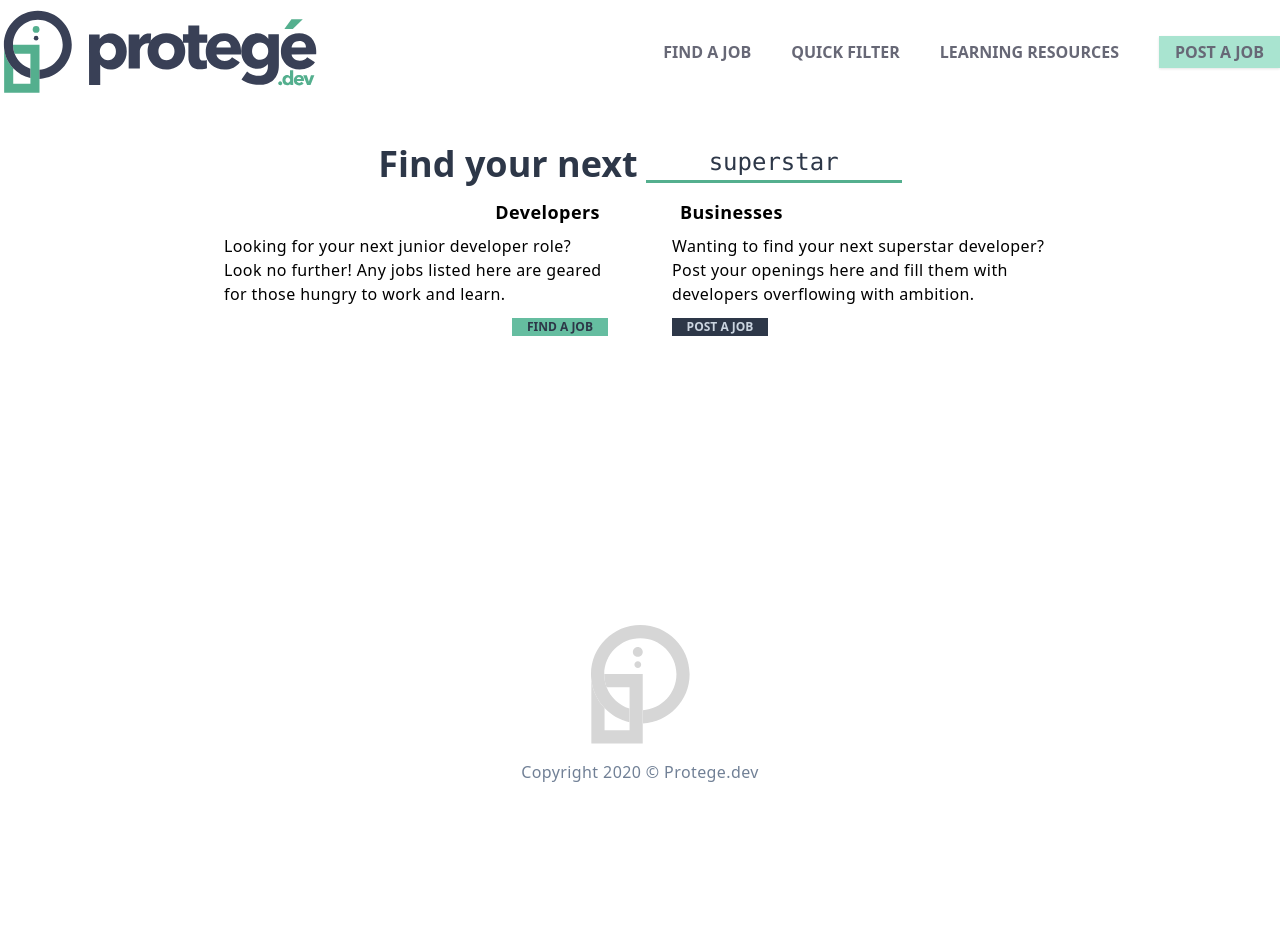
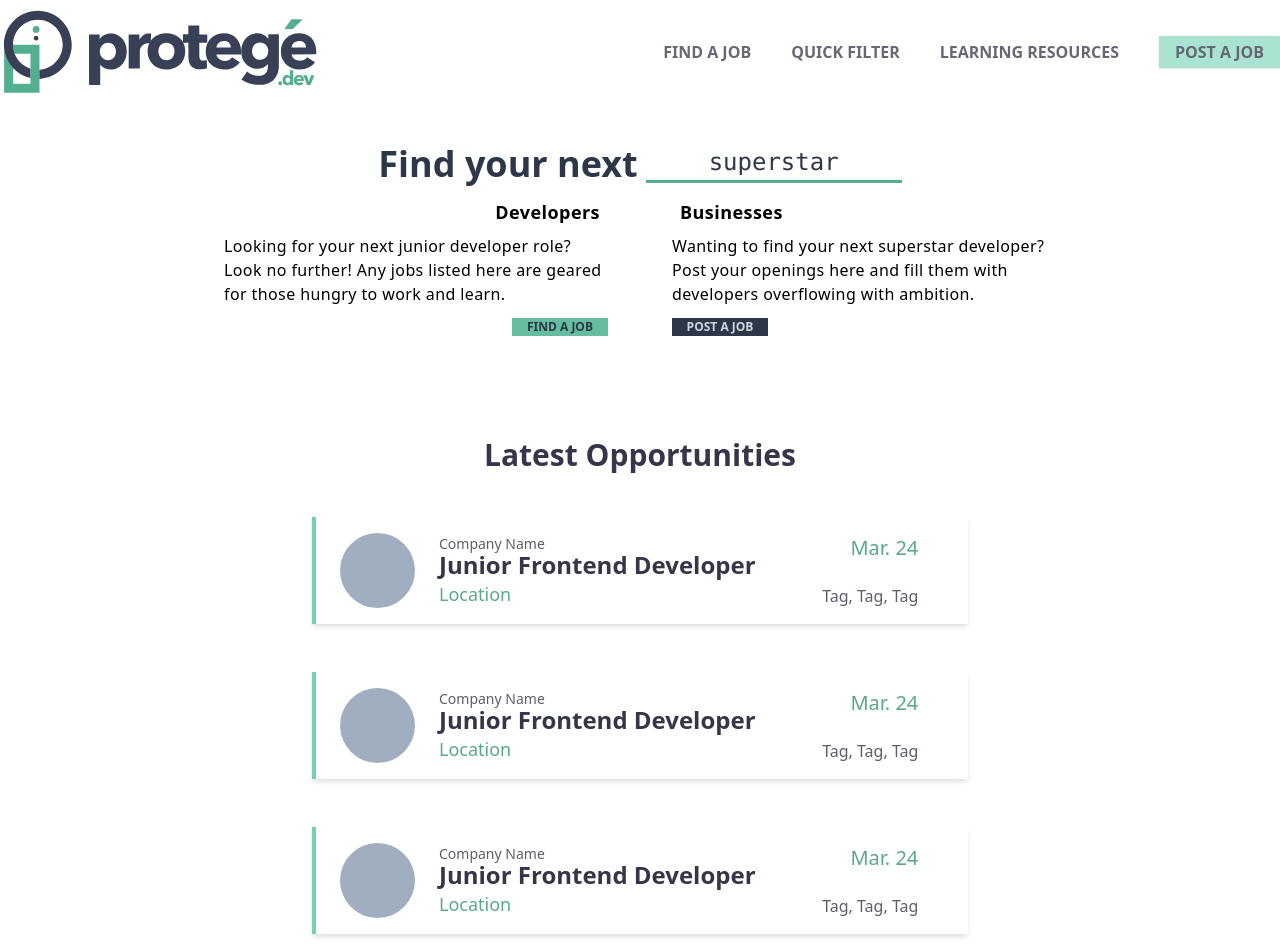
Before and after one commit to ProjectProtege/protege, a React (Create React App) app: page / in a window 1280 px wide. Shown: the top 952 px of the page. Before the commit the page ends 800 px from the top, so only its background shows below. Built offline with nearby package versions, Linux system fonts and the light colour scheme.

Commit message:
Adds job listing cards
- still needs to be wired up to firebase

```diff
--- /dev/null
+++ b/src/components/JobCard.js
@@ -0,0 +1,27 @@
+import React from 'react'
+import { Link } from 'react-router-dom'
+
+import Logo from '../assets/images/protegeFooterLogo.svg'
+
+const JobCard = () => (
+  <Link to="/" className="flex mb-6 md:mb-12 px-6 py-4 bg-white shadow-md border-l-4 border-teal-500">
+    <div className="hidden md:block rounded-full bg-gray-500 md:w-1/6" style={{width: 75, height: 75}}>
+      <img src={Logo} alt="logo" className="opacity-0"/>
+    </div>
+
+    <div className="w-full md:w-5/6 flex justify-between md:pl-6">
+      <div className="flex flex-col justify-between">
+        <p className="text-sm text-blue-300">Company Name</p>
+        <h3 className="md:-mt-1 text-blue-500 leading-tight text-lg md:text-2xl font-bold">Junior Frontend Developer</h3>
+        <p className="text-teal-700 text-lg">Location</p>
+      </div>
+
+      <div className="md:text-right flex flex-col justify-between">
+        <p className="text-teal-700 md:text-xl">Mar. 24</p>
+        <p className="hidden sm:block text-blue-300">Tag, Tag, Tag</p>
+      </div>
+    </div>
+  </Link>
+)
+
+export default JobCard
--- a/src/pages/Home.js
+++ b/src/pages/Home.js
@@ -1,5 +1,6 @@
 import React from 'react'
 import FindYourNext from '../components/FindYourNext'
+import JobCard from '../components/JobCard'
 
 const Home = () => (
   <div>
@@ -22,6 +23,18 @@ const Home = () => (
         </div>
       </div>
     </div>
+
+    <div className="my-24 mx-auto px-3" style={{maxWidth: 680}}>
+      <h2 className="text-center text-3xl text-blue-500 font-bold mb-10">
+        Latest Opportunities
+      </h2>
+
+      <JobCard />
+      <JobCard />
+      <JobCard />
+      <JobCard />
+      <JobCard />
+    </div>
   </div>
 )
 
```
